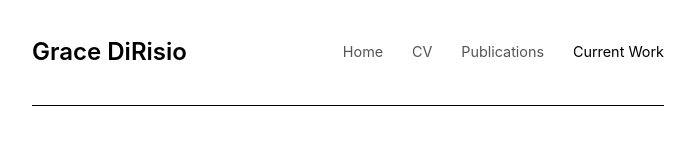
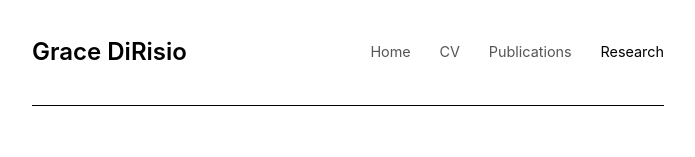
Before and after one commit to gracedirisio/gracedirisio.github.io, a plain HTML site: page current-work.html in a window 1280 px wide. Shown: the top 157 px of the page, without its empty margins (292-987 px from the left). Drawn offline with Linux system fonts and the light colour scheme; a web font is replaced by a local one.

Commit message:
fix typo

```diff
--- a/current-work.html
+++ b/current-work.html
@@ -16,7 +16,7 @@
       <a href="index.html">Home</a>
       <a href="https://drive.google.com/file/d/1dTnSsPS464YSvUCDtDxp482b3cycrvg7/view?usp=sharing" target="_blank">CV</a>
       <a href="papers.html">Publications</a>
-      <a href="current-work.html" class="active">Current Work</a>
+      <a href="current-work.html" class="active">Research</a>
     </div>
   </nav>
 
```
